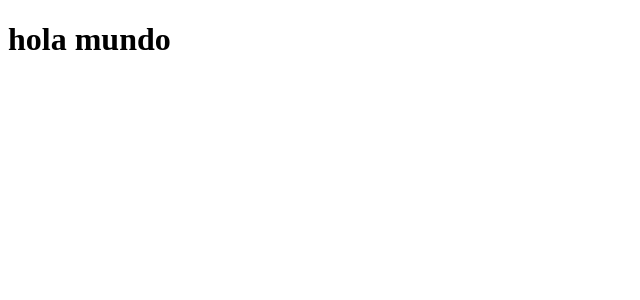
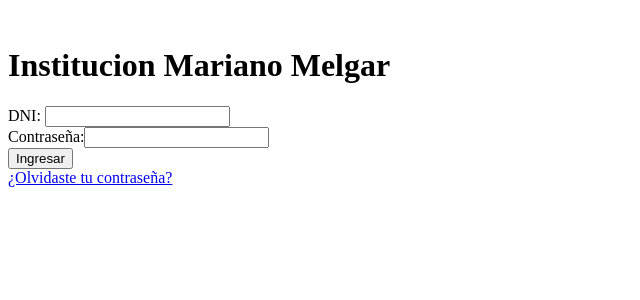
Before and after one commit to eluqm/CsoftwareGrupo03, a Vue app in the folder Proyecto1/: page / in a window 1280 px wide. Shown: the top 300 px of the page, without its empty margins (0-640 px from the left). Built offline with nearby package versions, Linux system fonts and the light colour scheme.

Commit message:
Agregando componente login

```diff
--- a/Proyecto1/src/App.vue
+++ b/Proyecto1/src/App.vue
@@ -1,4 +1,16 @@
+<script>
+import login from './components/login.vue'
+
+export default {
+  components: {
+    login
+  }
+};
+
+</script>
+
 <template>
 
-  <h1>hola mundo</h1>
+  <login />
+
 </template>
```
